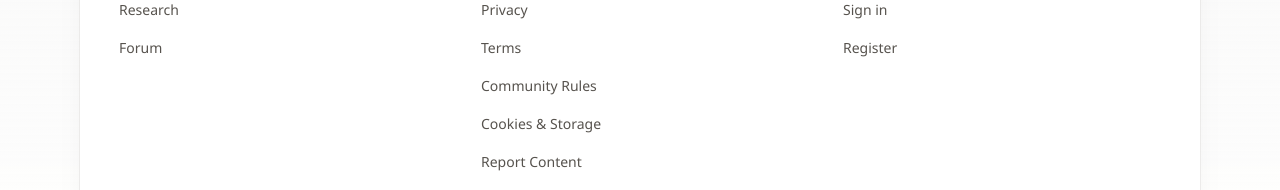
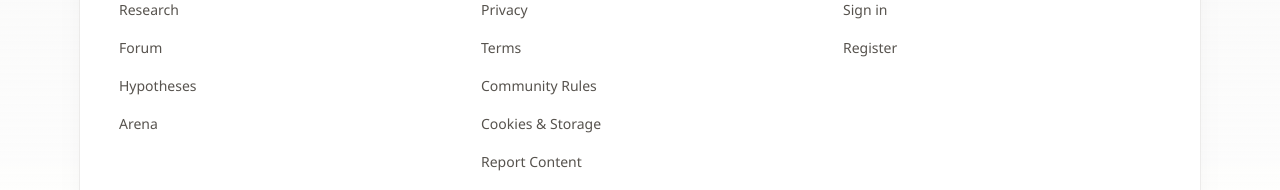
Before and after one commit to MoritzGan/spondylatlas, a React (Vite) app: page / in a window 1280 px wide. Shown: the part 3327-3517 px from the top of the page. Built offline with nearby package versions, Linux system fonts and the light colour scheme; no server answers.

Commit message:
fix: Footer-Navigation um Hypothesen und Arena Links ergänzt (#16)

```diff
--- a/src/components/Layout.tsx
+++ b/src/components/Layout.tsx
@@ -12,6 +12,8 @@ export default function Layout() {
     { to: '/', label: t('nav.home') },
     { to: '/research', label: t('nav.research') },
     { to: '/forum', label: t('nav.forum') },
+    { to: '/hypotheses', label: t('nav.hypotheses') },
+    { to: '/arena', label: t('nav.arena') },
   ]
 
   const communityLinks = [
```
Also changed, not shown: src/i18n/locales/de.json (line endings or trailing spaces), src/i18n/locales/en.json (line endings or trailing spaces).
